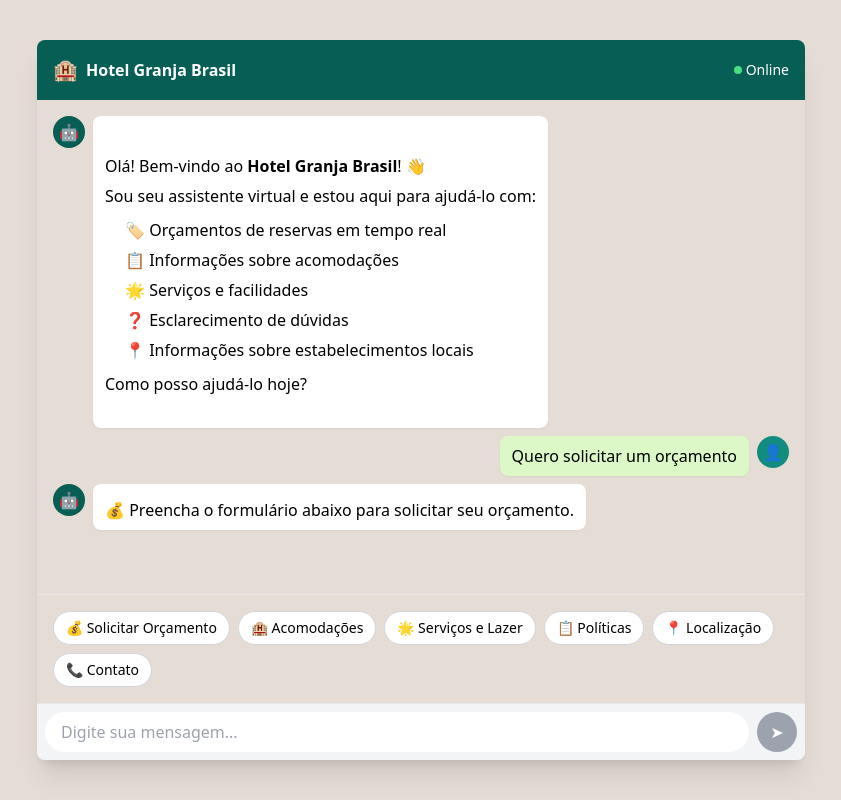
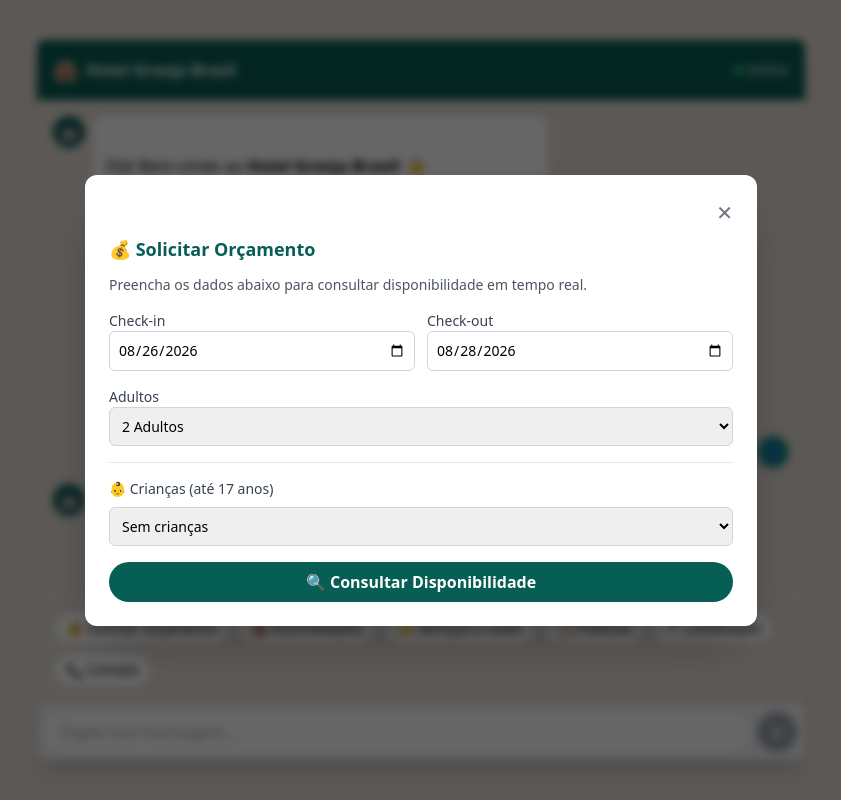
Before and after one commit to PauloMiguez/hotel-granja-brasil-assistente, a React (Vite) app: page / in a window 1280 px wide. Both pictures are taken after a click on the button "💰 Solicitar Orçamento". Shown: the whole page, without its empty margins (219-1060 px from the left). Built offline with nearby package versions, Linux system fonts and the light colour scheme.

Commit message:
feat: formulário de orçamento em modal tela cheia

```diff
--- a/src/components/Chat/ChatContainer.tsx
+++ b/src/components/Chat/ChatContainer.tsx
@@ -3,9 +3,10 @@ import { useChat } from '../../hooks/useChat';
 import { MessageList } from './MessageList';
 import { ChatInput } from './ChatInput';
 import { QuickActions } from './QuickActions';
+import { QuoteForm } from '../Quote/QuoteForm';
 
 export const ChatContainer: React.FC = () => {
-  const { messages, sendMessage, isSending } = useChat();
+  const { messages, sendMessage, isSending, showQuoteForm, setShowQuoteForm } = useChat();
   const [input, setInput] = useState('');
   const messagesEndRef = useRef<HTMLDivElement>(null);
 
@@ -16,12 +17,19 @@ export const ChatContainer: React.FC = () => {
     }
   };
 
+  const closeModal = () => {
+    setShowQuoteForm(false);
+  };
+
   useEffect(() => {
     messagesEndRef.current?.scrollIntoView({ behavior: 'smooth' });
   }, [messages]);
 
   return (
+    <>
+      {/* Container principal do chat */}
       <div className="flex flex-col h-full bg-[#e5ddd5] overflow-hidden">
+        {/* Header */}
         <div className="bg-[#075e54] text-white p-4 flex items-center gap-2 flex-shrink-0">
           <span className="text-xl">🏨</span>
           <span className="font-semibold">Hotel Granja Brasil</span>
@@ -31,15 +39,18 @@ export const ChatContainer: React.FC = () => {
           </span>
         </div>
 
+        {/* Messages */}
         <div className="flex-1 overflow-y-auto p-4 space-y-3">
           <MessageList messages={messages} />
           <div ref={messagesEndRef} />
         </div>
 
+        {/* Quick Actions */}
         <div className="px-4 py-2 bg-[#e5ddd5] flex-shrink-0 border-t border-gray-200">
           <QuickActions onAction={sendMessage} />
         </div>
 
+        {/* Input */}
         <ChatInput
           value={input}
           onChange={setInput}
@@ -47,5 +58,21 @@ export const ChatContainer: React.FC = () => {
           disabled={isSending}
         />
       </div>
+
+      {/* MODAL tela cheia para o formulário de orçamento */}
+      {showQuoteForm && (
+        <div
+          className="fixed inset-0 z-50 flex items-center justify-center bg-black/60 backdrop-blur-sm"
+          onClick={closeModal}
+        >
+          <div
+            className="bg-white rounded-xl shadow-2xl max-w-2xl w-full max-h-[90vh] overflow-y-auto p-6 mx-4"
+            onClick={(e) => e.stopPropagation()}
+          >
+            <QuoteForm onClose={closeModal} />
+          </div>
+        </div>
+      )}
+    </>
   );
 };
--- a/src/components/Chat/MessageList.tsx
+++ b/src/components/Chat/MessageList.tsx
@@ -1,19 +1,12 @@
 import React from 'react';
 import { MessageItem } from './MessageItem';
-import { TypingIndicator } from './TypingIndicator';
 
-interface MessageListProps {
-  messages: any[]; // ajuste o tipo depois com Message[]
-  isTyping?: boolean;
-}
-
-export const MessageList: React.FC<MessageListProps> = ({ messages, isTyping = false }) => {
+export const MessageList: React.FC<{ messages: any[] }> = ({ messages }) => {
   return (
     <div className="flex flex-col space-y-2">
       {messages.map((msg, index) => (
         <MessageItem key={index} {...msg} />
       ))}
-      {isTyping && <TypingIndicator />}
     </div>
   );
 };
--- a/src/index.css
+++ b/src/index.css
@@ -52,3 +52,10 @@
 .message-bubble strong {
   color: #075e54;
 }
+.quote-form-wrapper {
+  background-color: #ffffff;
+  border-radius: 12px;
+  border: 1px solid #d1cbc4;
+  padding: 20px 24px;
+  box-shadow: 0 4px 16px rgba(0,0,0,0.04);
+}
```
Lines whose indentation alone changed are shown as unchanged.
